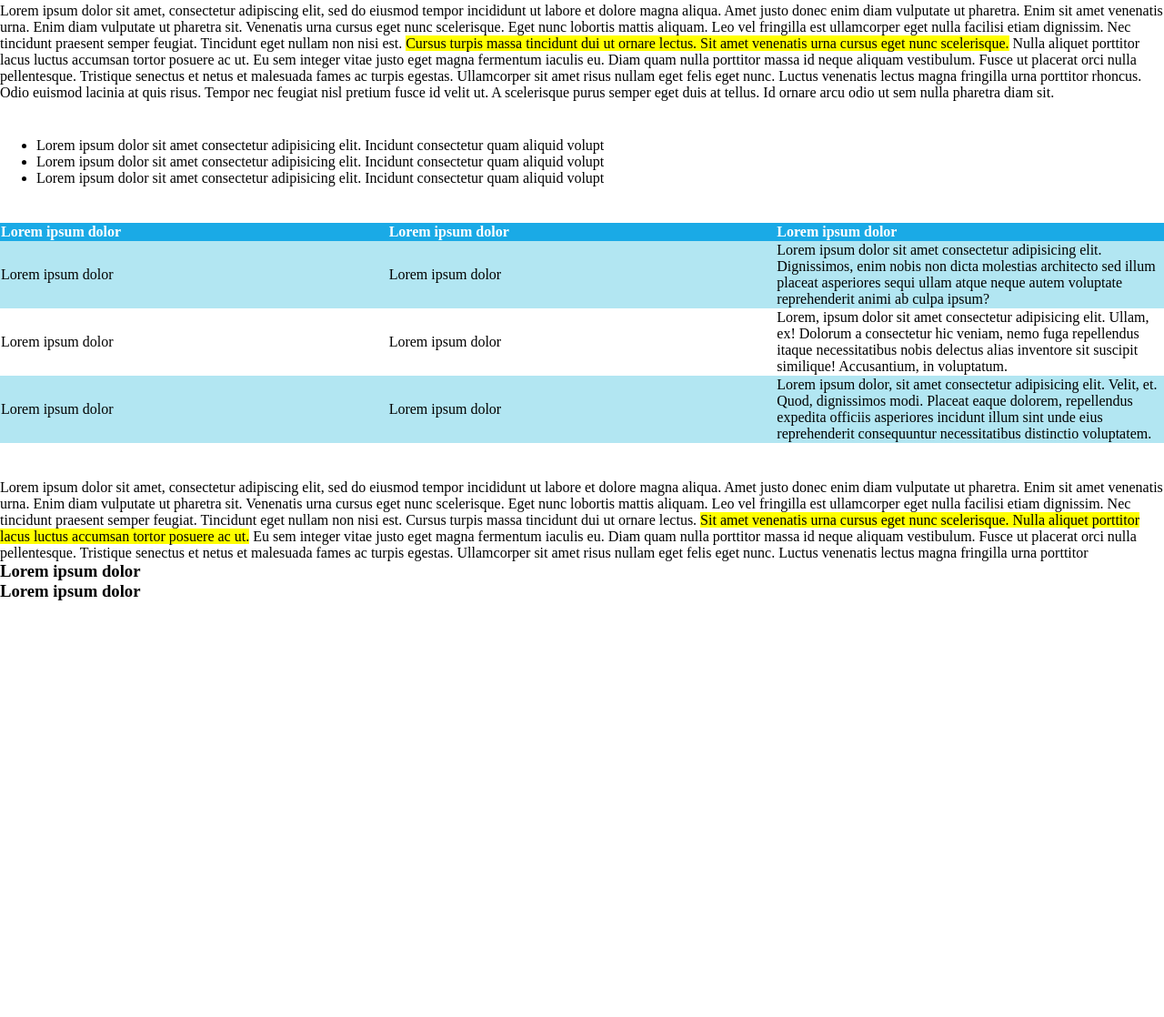
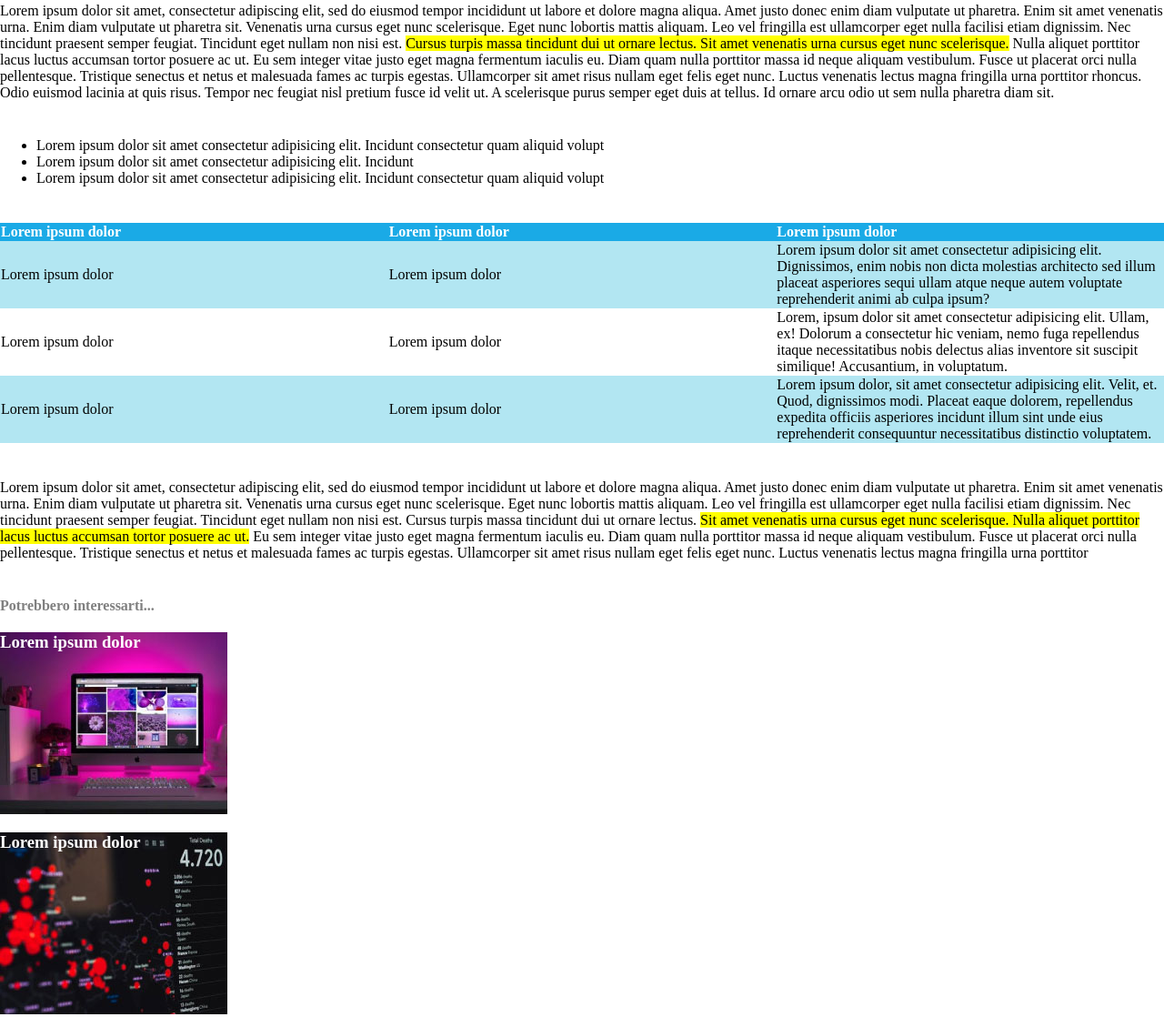
Before and after one commit to FLUlul/html-css-booleaner, a plain HTML site: page index.html in a window 1280 px wide. Shown: the part 676-1794 px from the top of the page at 91% size. Before the commit the page ends 1337 px from the top, so only its background shows below. Drawn offline with Linux system fonts and the light colour scheme.

Commit message:
footer completato e stylizzato

```diff
--- a/css/style.css
+++ b/css/style.css
@@ -68,3 +68,30 @@
 td{
     width: 33%;
 }
+
+#conclusioni{
+    margin-bottom: 40px;
+}
+
+.immaginiFooter{
+    margin-bottom: 20px;
+    width: 250px;
+    height: 200px;
+
+}
+#primaFooter{
+    background-image: url(../img/monitor.jpg);
+}
+
+#secondaFooter{
+    background-image: url(../img/graph.jpg);
+}
+
+.immaginiFooter h3{
+color: white;
+font-weight: bold;
+}
+footer h4{
+    color: grey;
+    margin: 20px 0 20px 0;
+}
--- a/index.html
+++ b/index.html
@@ -44,7 +44,7 @@
             <!-- lista articolo -->
             <ul>
                 <li>Lorem ipsum dolor sit amet consectetur adipisicing elit. Incidunt consectetur quam aliquid volupt</li>
-                <li>Lorem ipsum dolor sit amet consectetur adipisicing elit. Incidunt consectetur quam aliquid volupt</li>
+                <li>Lorem ipsum dolor sit amet consectetur adipisicing elit. Incidunt</li>
                 <li>Lorem ipsum dolor sit amet consectetur adipisicing elit. Incidunt consectetur quam aliquid volupt</li>
             </ul>
             <!-- tabella articolo -->
@@ -75,7 +75,7 @@
             </table>
         </section>
         <!-- conclusioni articolo -->
-        <p>
+        <p id="conclusioni">
             Lorem ipsum dolor sit amet, consectetur adipiscing elit, sed do eiusmod tempor incididunt ut labore et dolore magna aliqua. Amet justo donec enim diam vulputate ut pharetra. Enim sit amet venenatis urna. Enim diam vulputate ut pharetra sit. Venenatis urna cursus eget nunc scelerisque. Eget nunc lobortis mattis aliquam. Leo vel fringilla est ullamcorper eget nulla facilisi etiam dignissim. Nec tincidunt praesent semper feugiat. Tincidunt eget nullam non nisi est. Cursus turpis massa tincidunt dui ut ornare lectus.
             <span class="evidenziato">Sit amet venenatis urna cursus eget nunc scelerisque. Nulla aliquet porttitor lacus luctus accumsan tortor posuere ac ut.</span> Eu sem integer vitae justo eget magna fermentum iaculis eu. Diam quam nulla porttitor massa id neque aliquam vestibulum. Fusce ut placerat orci nulla pellentesque. Tristique senectus et netus et malesuada fames ac turpis egestas. Ullamcorper sit amet risus nullam eget felis eget nunc. Luctus venenatis lectus magna fringilla urna porttitor
         </p>
@@ -83,10 +83,10 @@
 
     <!-- piedi della pagina -->
     <footer>
-        <h4></h4>
+        <h4>Potrebbero interessarti...</h4>
 
-        <div class="immaginiFooter"><h3>Lorem ipsum dolor</h3></div>
-        <div class="immaginiFooter"><h3>Lorem ipsum dolor</h3></div>
+        <div class="immaginiFooter" id="primaFooter"><h3>Lorem ipsum dolor</h3></div>
+        <div class="immaginiFooter" id="secondaFooter"><h3>Lorem ipsum dolor</h3></div>
 
     </footer>
 </body>
```
Lines whose indentation alone changed are shown as unchanged.
